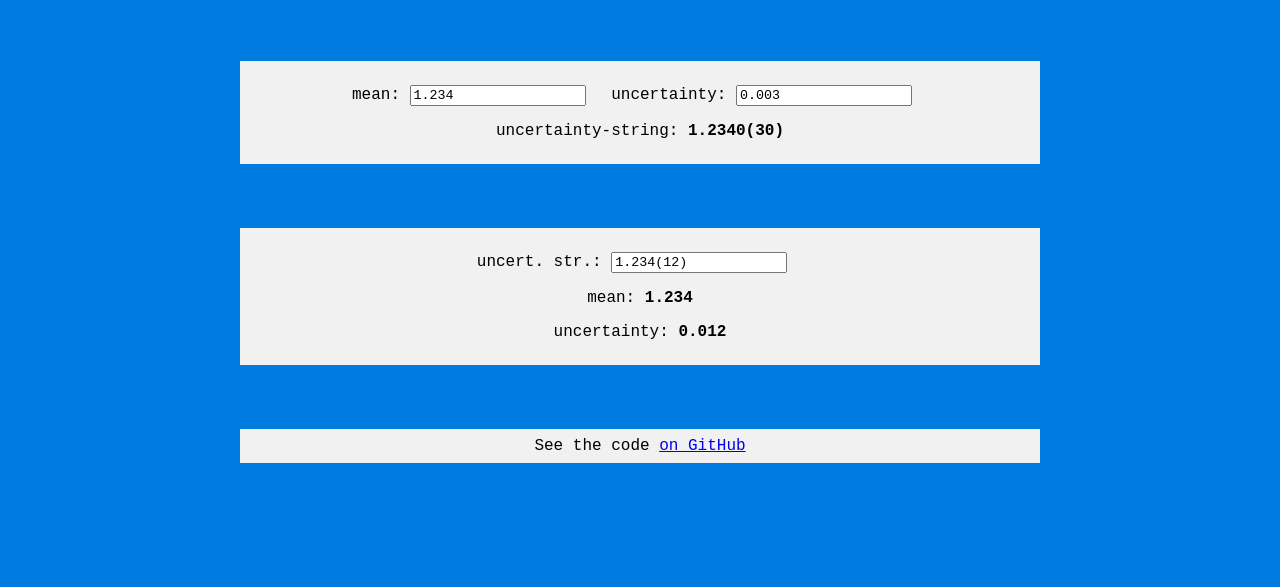
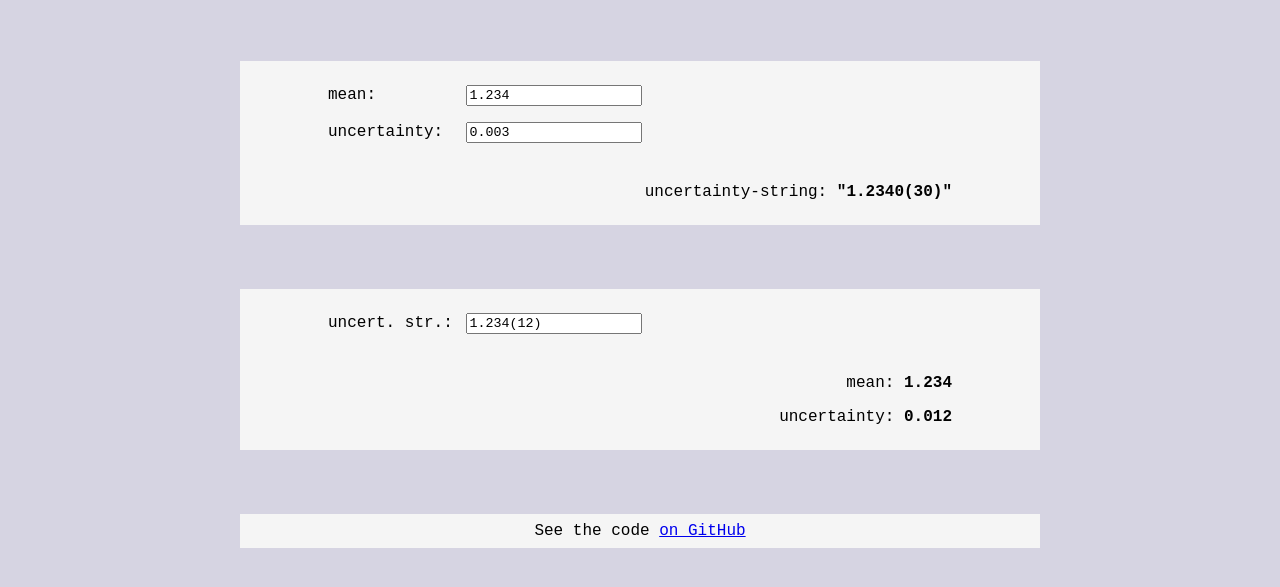
Before and after one commit to mj-h/uncertainty-string, a website built with webpack: page docs/index.html in a window 1280 px wide. Shown: the part 67-654 px from the top of the page. Built offline with nearby package versions, Linux system fonts and the light colour scheme.

Commit message:
prettify UI: nicer color, better spacing

```diff
--- a/docs/demo.js
+++ b/docs/demo.js
@@ -19,7 +19,7 @@ function updateUncertaintyString() {
     return;
   }
   let str = UncertStr.UncertaintyString.fromNumbers(mean, uncertainty);
-  uncertStrSpan.innerHTML = str;
+  uncertStrSpan.innerHTML = '"' + str + '"';
 }
 
 meanInput.onkeyup = () => {
--- a/docs/index.html
+++ b/docs/index.html
@@ -14,6 +14,8 @@
           <label for="mean">mean:</label>
           <input type="text" id="mean" name="mean" value="1.234" />
         </span>
+      </div>
+      <div class="input-row">
         <span class="input-field">
           <label for="uncertainty">uncertainty:</label>
           <input type="text" id="uncertainty" name="uncertainty" value="0.003" />
--- a/docs/style.css
+++ b/docs/style.css
@@ -32,7 +32,7 @@ html {
 
 body {
   height: 100%;
-  background-color: rgb(0, 123, 224);
+  background-color: rgb(214, 212, 226);
 }
 
 .topbar {
@@ -50,7 +50,7 @@ body {
   width: 100%;
   max-width: 800px;
   padding: 0.5rem;
-  background-color: #f1f1f1;
+  background-color: #f5f5f5;
   text-align: center;
   margin-left: auto;
   margin-right: auto;
@@ -63,8 +63,17 @@ body {
 }
 
 .input-field {
-  padding-right: 1rem;
   margin-top: 1rem;
+  width: 100%;
+  display: block;
+  padding-right: auto;
+  text-align: left;
+  padding-left: 5rem;
+}
+
+.input-field > label {
+  width: 8rem;
+  display: inline-block;
 }
 
 input {
@@ -76,10 +85,17 @@ input {
   margin-top: 1rem;
   margin-bottom: 1rem;
   width: 100%;
+  text-align: right;
+  padding-right: 5rem;
 }
 
 .output-field {
   font-weight: bold;
+}
+
+/* insert space between input-row and output-row using "adjacent" selector */
+.input-row + .output-row {
+  margin-top: 2.5rem;
 }
 
 @media only screen and (max-width: 600px) {
```
Also changed, not shown: PROJECTLOG.md (+3 -0 lines).
